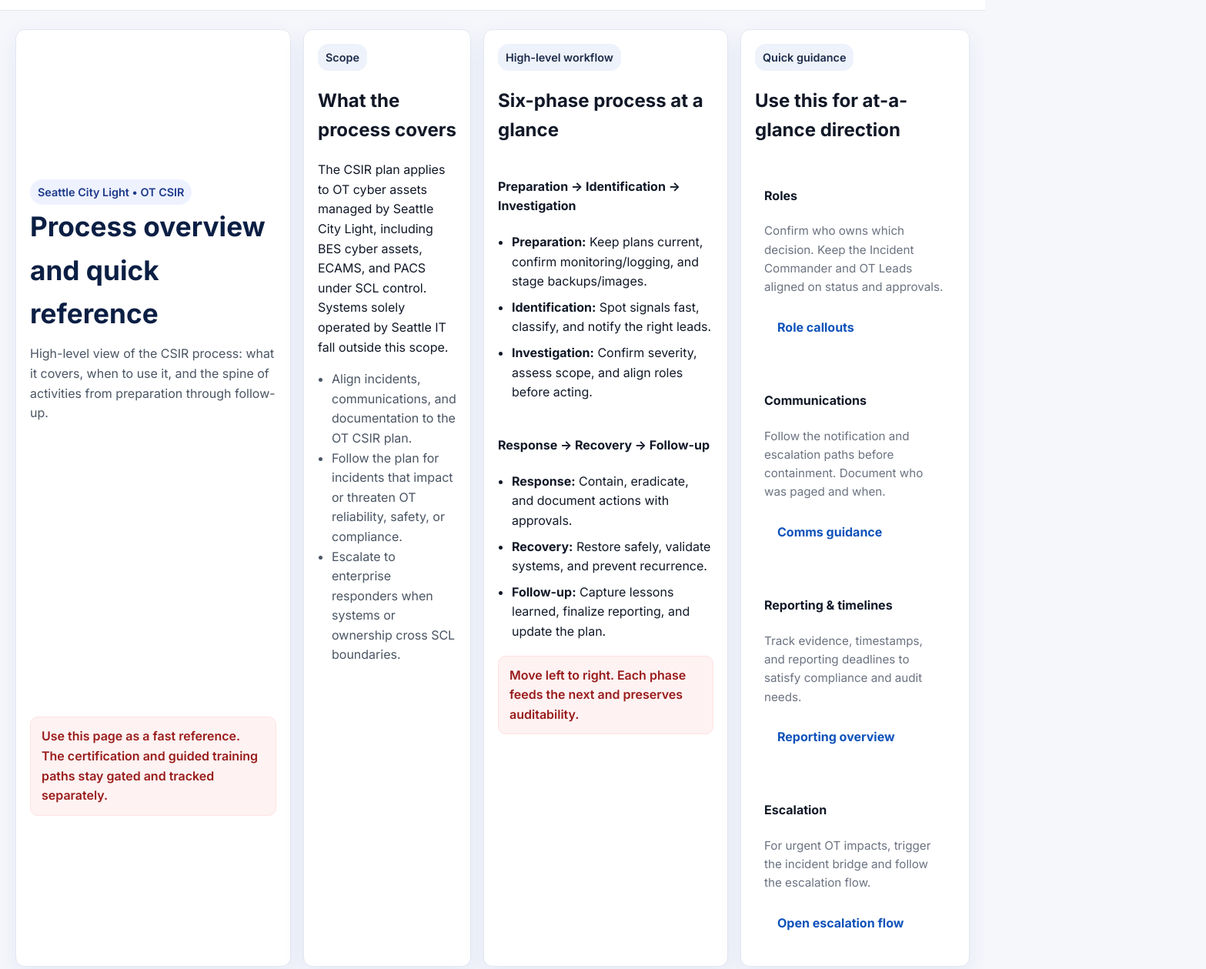
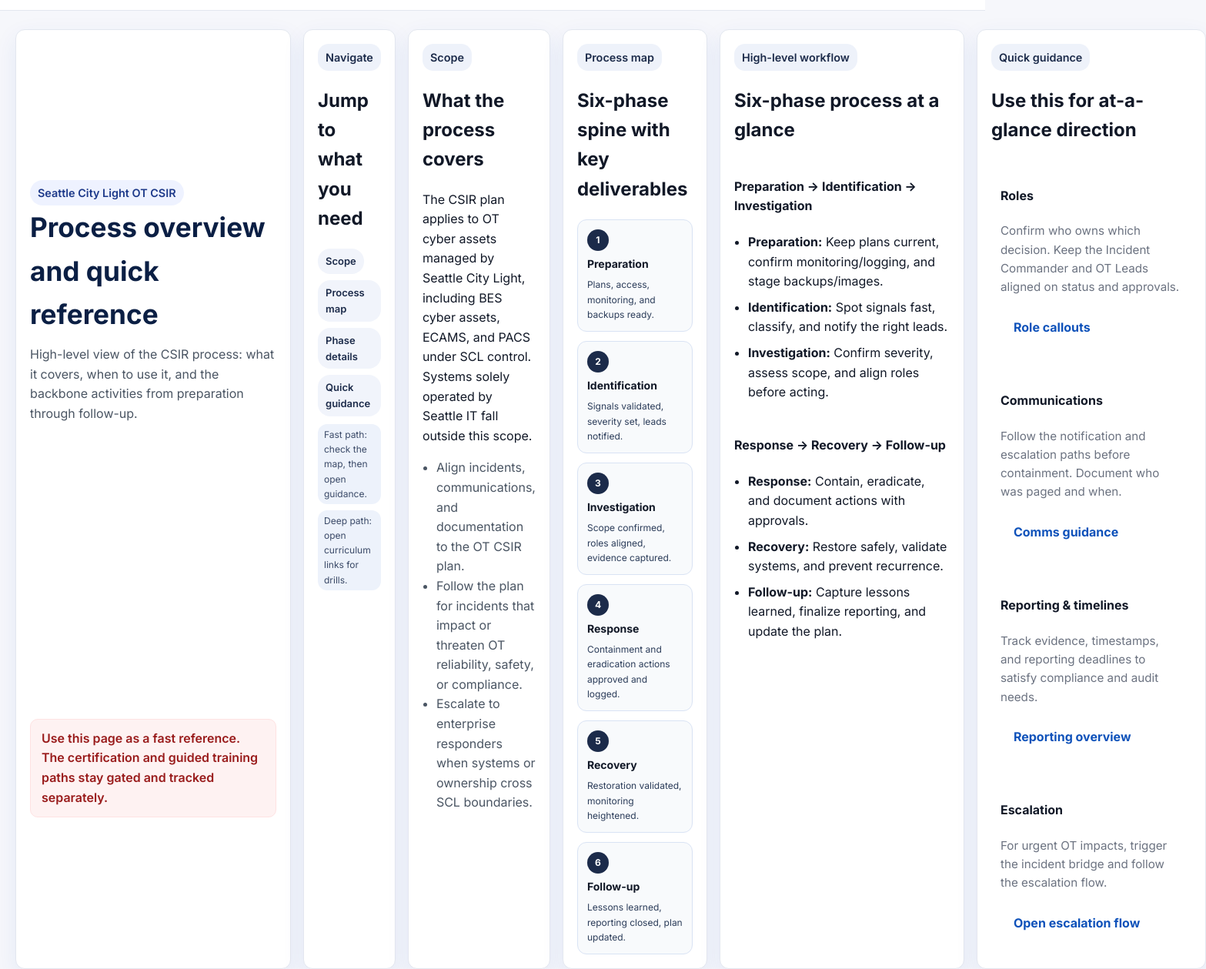
Before and after one commit to mmacri/SCL1, a plain HTML site: page process-deep-dive.html in a window 1280 px wide. Shown: the part 87-1346 px from the top of the page at 77% size, 1567 px wide, since content can reach past the window. Drawn offline with Linux system fonts and the light colour scheme.

Commit message:
process-deepdive

```diff
--- a/process-deep-dive.html
+++ b/process-deep-dive.html
@@ -12,6 +12,16 @@
     .quick-list { margin:0; padding-left:18px; }
     .quick-list li { margin-bottom:8px; }
     .card-grid { display:grid; gap:12px; grid-template-columns: repeat(auto-fit,minmax(260px,1fr)); }
+    .jump-links { display:flex; flex-wrap:wrap; gap:8px; }
+    .jump-links a { padding:6px 10px; border-radius:16px; background:#f1f4fb; color:#1c2b4a; text-decoration:none; font-weight:600; font-size:13px; }
+    .jump-links a:hover { background:#e5ebf7; }
+    .process-map { display:grid; grid-template-columns: repeat(auto-fit,minmax(150px,1fr)); gap:12px; }
+    .process-step { border:1px solid #d9e3f4; border-radius:12px; padding:12px; background:#f8fafc; display:grid; gap:6px; }
+    .step-badge { width:28px; height:28px; border-radius:50%; background:#1c2b4a; color:#fff; font-weight:700; font-size:12px; display:flex; align-items:center; justify-content:center; }
+    .process-step h4 { margin:0; font-size:14px; }
+    .process-step p { margin:0; font-size:12px; color:#2c3d5a; }
+    .legend { display:flex; flex-wrap:wrap; gap:8px; font-size:12px; color:#3b4a68; }
+    .legend span { background:#edf2fb; padding:4px 8px; border-radius:12px; }
   </style>
 </head>
 <body class="page">
@@ -29,11 +39,26 @@
   <main class="container layout-shell">
     <section class="panel card hero">
       <div>
-        <div class="pill">Seattle City Light • OT CSIR</div>
+        <div class="pill">Seattle City Light OT CSIR</div>
         <h1>Process overview and quick reference</h1>
-        <p class="section-sub">High-level view of the CSIR process: what it covers, when to use it, and the spine of activities from preparation through follow-up.</p>
+        <p class="section-sub">High-level view of the CSIR process: what it covers, when to use it, and the backbone activities from preparation through follow-up.</p>
       </div>
       <div class="banner">Use this page as a fast reference. The certification and guided training paths stay gated and tracked separately.</div>
+    </section>
+
+    <section class="panel card" id="nav">
+      <div class="pill inline">Navigate</div>
+      <h2>Jump to what you need</h2>
+      <div class="jump-links">
+        <a href="#scope">Scope</a>
+        <a href="#process-map">Process map</a>
+        <a href="#high-level">Phase details</a>
+        <a href="#quick-guidance">Quick guidance</a>
+      </div>
+      <div class="legend" style="margin-top:10px;">
+        <span>Fast path: check the map, then open guidance.</span>
+        <span>Deep path: open curriculum links for drills.</span>
+      </div>
     </section>
 
     <section class="panel card" id="scope">
@@ -47,12 +72,49 @@
       </ul>
     </section>
 
+    <section class="panel card" id="process-map">
+      <div class="pill inline">Process map</div>
+      <h2>Six-phase spine with key deliverables</h2>
+      <div class="process-map">
+        <div class="process-step">
+          <div class="step-badge">1</div>
+          <h4>Preparation</h4>
+          <p>Plans, access, monitoring, and backups ready.</p>
+        </div>
+        <div class="process-step">
+          <div class="step-badge">2</div>
+          <h4>Identification</h4>
+          <p>Signals validated, severity set, leads notified.</p>
+        </div>
+        <div class="process-step">
+          <div class="step-badge">3</div>
+          <h4>Investigation</h4>
+          <p>Scope confirmed, roles aligned, evidence captured.</p>
+        </div>
+        <div class="process-step">
+          <div class="step-badge">4</div>
+          <h4>Response</h4>
+          <p>Containment and eradication actions approved and logged.</p>
+        </div>
+        <div class="process-step">
+          <div class="step-badge">5</div>
+          <h4>Recovery</h4>
+          <p>Restoration validated, monitoring heightened.</p>
+        </div>
+        <div class="process-step">
+          <div class="step-badge">6</div>
+          <h4>Follow-up</h4>
+          <p>Lessons learned, reporting closed, plan updated.</p>
+        </div>
+      </div>
+    </section>
+
     <section class="panel card" id="high-level">
       <div class="pill inline">High-level workflow</div>
       <h2>Six-phase process at a glance</h2>
       <div class="grid two">
         <div>
-          <h4>Preparation → Identification → Investigation</h4>
+          <h4>Preparation -> Identification -> Investigation</h4>
           <ul class="quick-list">
             <li><strong>Preparation:</strong> Keep plans current, confirm monitoring/logging, and stage backups/images.</li>
             <li><strong>Identification:</strong> Spot signals fast, classify, and notify the right leads.</li>
@@ -60,7 +122,7 @@
           </ul>
         </div>
         <div>
-          <h4>Response → Recovery → Follow-up</h4>
+          <h4>Response -> Recovery -> Follow-up</h4>
           <ul class="quick-list">
             <li><strong>Response:</strong> Contain, eradicate, and document actions with approvals.</li>
             <li><strong>Recovery:</strong> Restore safely, validate systems, and prevent recurrence.</li>
@@ -68,7 +130,6 @@
           </ul>
         </div>
       </div>
-      <div class="banner" style="margin-top:10px;">Move left to right. Each phase feeds the next and preserves auditability.</div>
     </section>
 
     <section class="panel card" id="quick-guidance">
```
